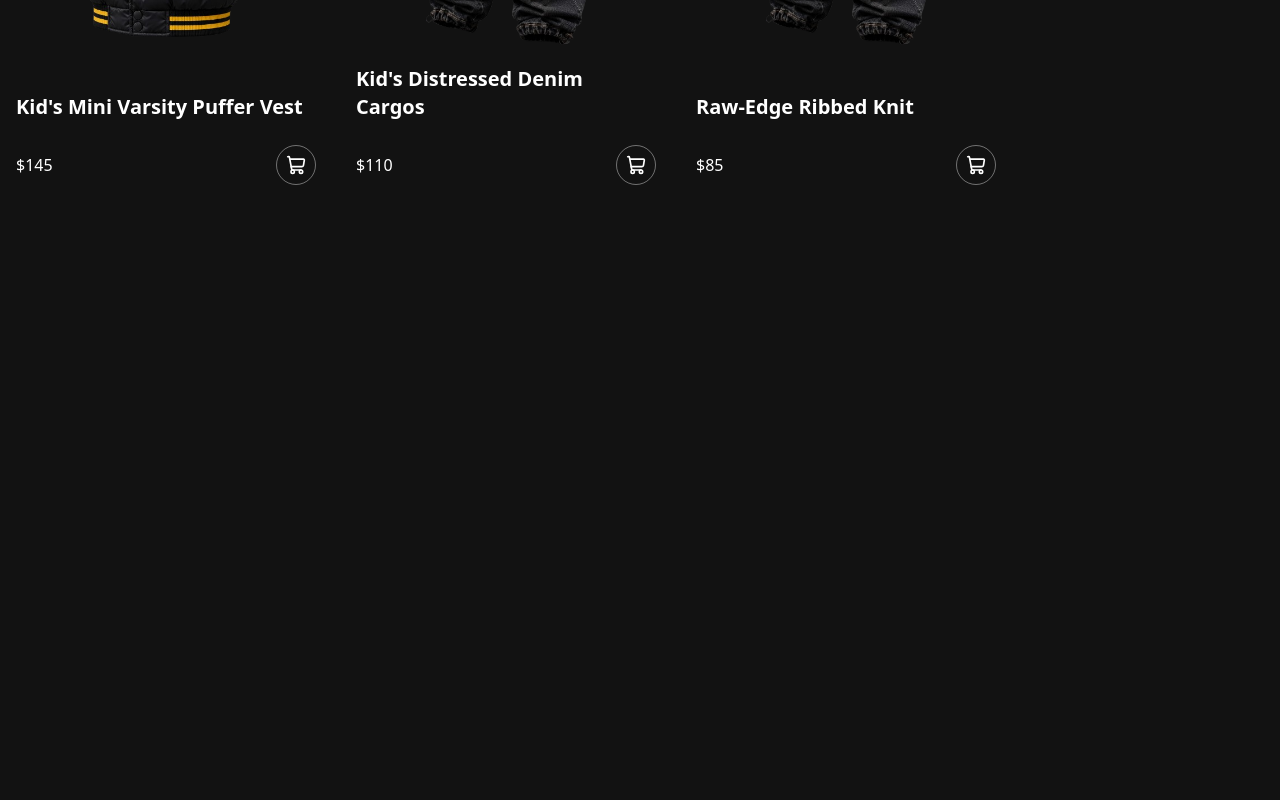
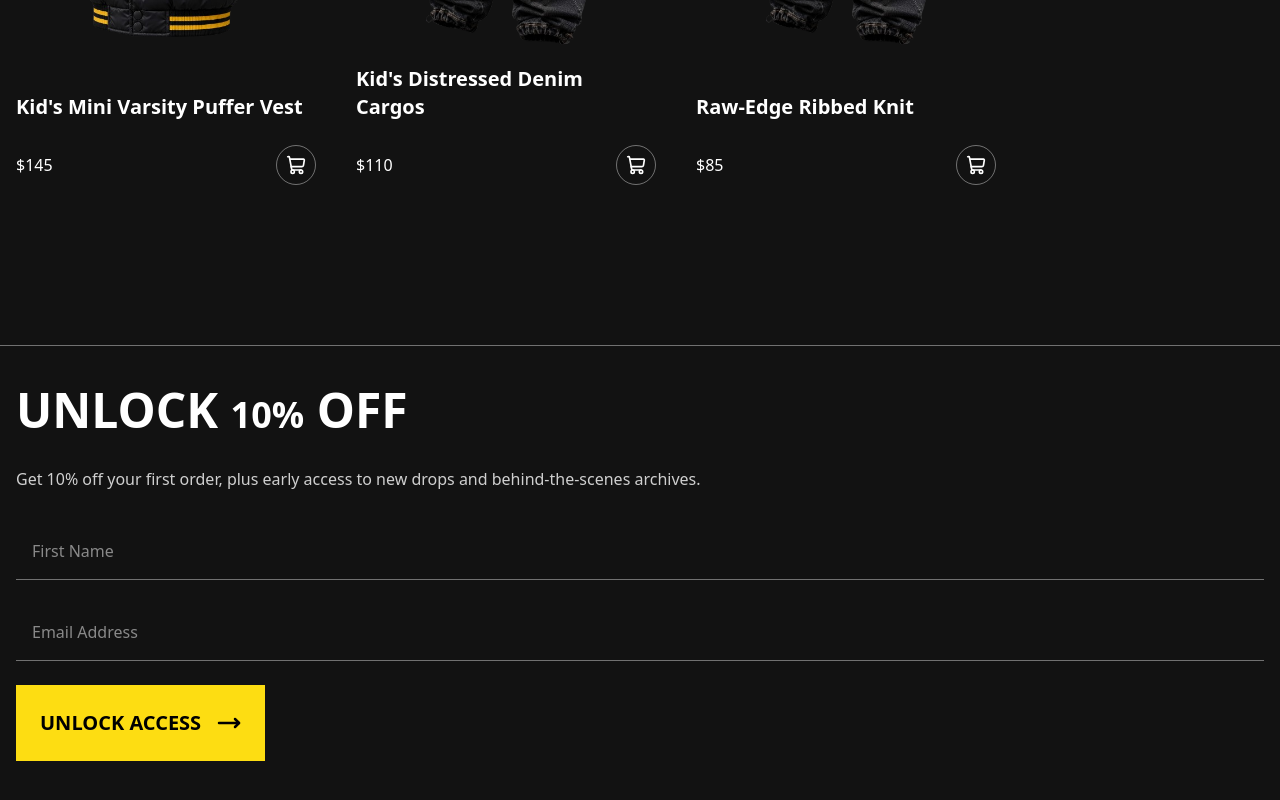
Before and after one commit to MubarakAfolabi/clothing-store, a Next.js app: page / in a window 1280 px wide. Shown: the part 4367-5167 px from the top of the page. Before the commit the page ends 4608 px from the top, so only its background shows below. Built offline with nearby package versions, Linux system fonts and the light colour scheme.

Commit message:
feat: add and implement promo banner component

```diff
--- a/app/page.tsx
+++ b/app/page.tsx
@@ -6,6 +6,7 @@ import { useEffect, useState } from "react";
 import Collections from "@/components/home/Collections";
 import BestSellers from "@/components/home/BestSellers";
 import Categories from "@/components/home/Categories";
+import PromoBanner from "@/components/home/PromoBanner";
 
 export default function Home() {
   const [currentSlide, setCurrentSlide] = useState(0);
@@ -95,6 +96,7 @@ export default function Home() {
         <Collections />
         <BestSellers />
         <Categories />
+        <PromoBanner />
       </main>
     </div>
   );
--- a/components/home/Categories.tsx
+++ b/components/home/Categories.tsx
@@ -116,7 +116,7 @@ export default function Categories() {
   ];
 
   return (
-    <section className="p-4">
+    <section className="p-4 pb-40">
       <ul className="flex flex-col gap-10">
         {categories.map((category) => {
           return (
--- /dev/null
+++ b/components/home/PromoBanner.tsx
@@ -0,0 +1,36 @@
+import { MoveRight } from "lucide-react";
+
+export default function PromoBanner() {
+  return (
+    <section className="flex flex-col gap-8 px-4 py-10 border-solid border-t border-b border-t-[hsla(0,0%,100%,0.4)] border-b-[hsla(0,0%,100%,0.4)]">
+      <h2 className="text-5xl font-bold">
+        UNLOCK <span className="text-4xl">10%</span> OFF
+      </h2>
+      <p className="text-[hsla(0,0%,100%,0.8)]">
+        Get 10% off your first order, plus early access to new drops and
+        behind-the-scenes archives.
+      </p>
+
+      <form className="flex flex-col gap-6">
+        <input
+          type="text"
+          placeholder="First Name"
+          className="border-b border-[hsla(0,0%,100%,0.4)] w-full p-4"
+        />
+        <input
+          type="email"
+          placeholder="Email Address"
+          className="border-b border-[hsla(0,0%,100%,0.4)] w-full p-4"
+        />
+
+        <button
+          type="submit"
+          className="flex items-center gap-4 w-fit bg-[hsla(52,98%,53%,1)] text-black p-6 text-xl font-bold cursor-pointer"
+        >
+          UNLOCK ACCESS
+          <MoveRight strokeWidth="2.5" />
+        </button>
+      </form>
+    </section>
+  );
+}
```
